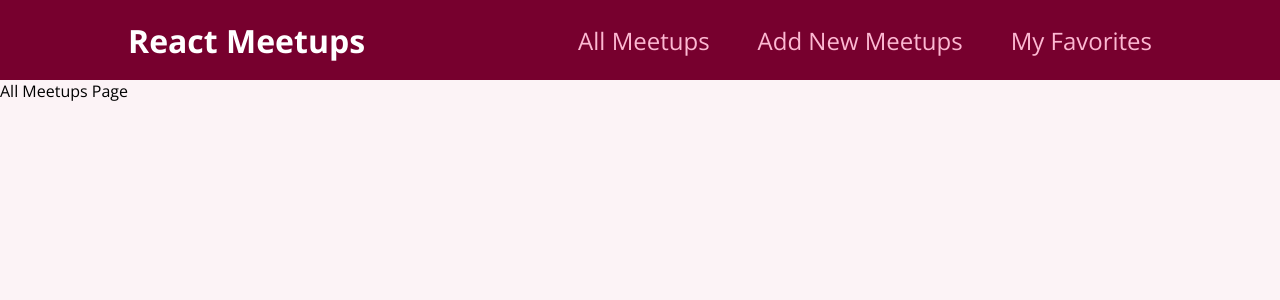
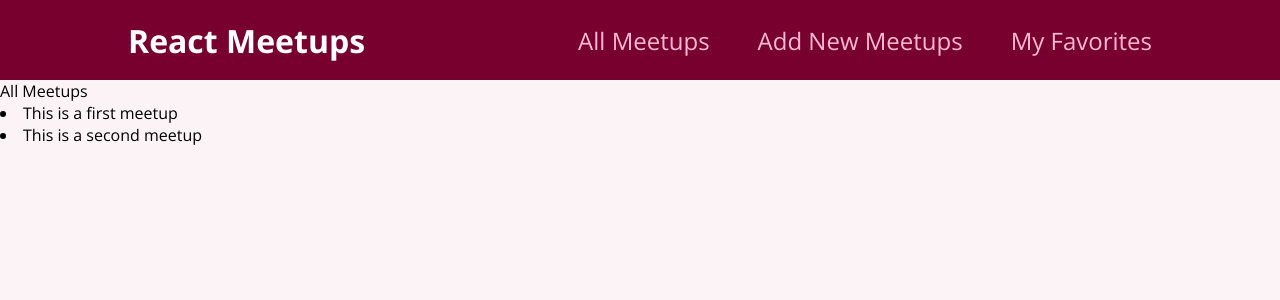
Before and after one commit to icarodebarros/react-c-g-Summary, a React (Create React App) app: page / in a window 1280 px wide. Shown: the top 300 px of the page. Built offline with nearby package versions, Linux system fonts and the light colour scheme.

Commit message:
Building AllMeetups

```diff
--- a/src/App.js
+++ b/src/App.js
@@ -1,7 +1,7 @@
 import { Route, Switch } from "react-router-dom";
 
 import MainNavigation from "./components/layout/MainNavigation";
-import AllMeetupsPage from "./pages/AllMeetupsj";
+import AllMeetupsPage from "./pages/AllMeetups";
 import FavoritesPage from "./pages/Favorites";
 import NewMeetupPage from "./pages/NewMeetup";
 
--- /dev/null
+++ b/src/pages/AllMeetups.js
@@ -0,0 +1,33 @@
+const DUMMY_DATA = [
+  {
+    id: "m1",
+    title: "This is a first meetup",
+    image:
+      "https://upload.wikimedia.org/wikipedia/commons/thumb/d/d3/Stadtbild_M%C3%BCnchen.jpg/2560px-Stadtbild_M%C3%BCnchen.jpg",
+    address: "Meetupstreet 5, 12345 Meetup City",
+    description:
+      "This is a first, amazing meetup which you definitely should not miss. It will be a lot of fun!",
+  },
+  {
+    id: "m2",
+    title: "This is a second meetup",
+    image:
+      "https://upload.wikimedia.org/wikipedia/commons/thumb/d/d3/Stadtbild_M%C3%BCnchen.jpg/2560px-Stadtbild_M%C3%BCnchen.jpg",
+    address: "Meetupstreet 5, 12345 Meetup City",
+    description:
+      "This is a first, amazing meetup which you definitely should not miss. It will be a lot of fun!",
+  },
+];
+
+function AllMeetupsPage() {
+  return (
+    <section>
+      <div>All Meetups</div>
+      {DUMMY_DATA.map((meetup) => {
+        return <li key={meetup.id}>{meetup.title}</li>;
+      })}
+    </section>
+  );
+}
+
+export default AllMeetupsPage;
--- a/src/pages/AllMeetupsj.js
+++ /dev/null
@@ -1,5 +0,0 @@
-function AllMeetupsPage() {
-  return <div>All Meetups Page</div>;
-}
-
-export default AllMeetupsPage;
```
